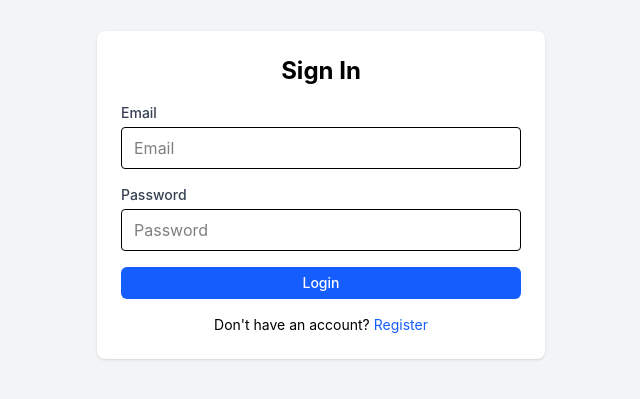
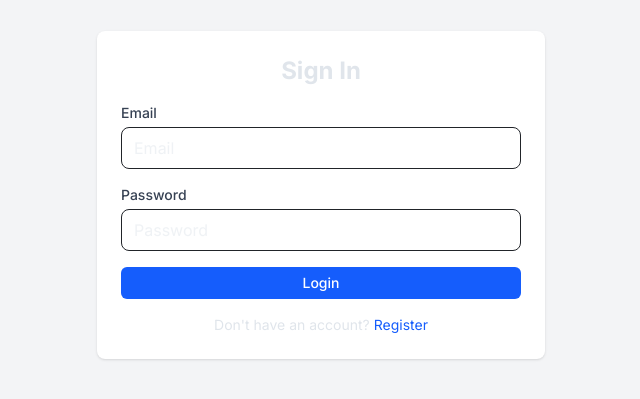
Before and after one commit to katorcesukli/DeskNova, a React (Vite) app in the folder client/: page /login in a window 1280 px wide. Shown: the part 205-604 px from the top of the page, without its empty margins (319-959 px from the left). Built offline with nearby package versions, Linux system fonts and the light colour scheme.

Commit message:
frontend: added github inspired color scheme

```diff
--- a/client/src/index.css
+++ b/client/src/index.css
@@ -1,27 +1,38 @@
-/* Tailwind base imports */
-@tailwind base;
-@tailwind components;
+@import url('https://fonts.googleapis.com/css2?family=Inter:wght@400;500;600;700&display=swap');
+
 @tailwind utilities;
+@import 'tailwindcss';
 
-@import "tailwindcss";
-
-/* minimal global reset; use Tailwind utilities for layout and colors */
-
-/* inline link styles should also be handled by Tailwind, remove global */
-
-body {
-  margin: 0;
-  /* do not force flex centering globally, let components control layout */
-  min-width: 320px;
-  min-height: 100vh;
-  /* background handled via Tailwind classes on root container */
+@theme inline {
+  --font-sans: 'Inter', ui-sans-serif, system-ui, sans-serif;
+  --color-background: oklch(0.14 0.01 255);
+  --color-foreground: oklch(0.92 0.01 255);
+  --color-card: oklch(0.18 0.01 255);
+  --color-card-foreground: oklch(0.92 0.01 255);
+  --color-popover: oklch(0.20 0.01 255);
+  --color-popover-foreground: oklch(0.92 0.01 255);
+  --color-primary: oklch(0.60 0.18 250);
+  --color-primary-foreground: oklch(0.98 0.01 250);
+  --color-secondary: oklch(0.22 0.01 255);
+  --color-secondary-foreground: oklch(0.85 0.01 255);
+  --color-muted: oklch(0.22 0.01 255);
+  --color-muted-foreground: oklch(0.65 0.01 255);
+  --color-accent: oklch(0.28 0.02 250);
+  --color-accent-foreground: oklch(0.95 0.01 250);
+  --color-destructive: oklch(0.62 0.23 25);
+  --color-destructive-foreground: oklch(0.98 0.01 25);
+  --color-border: oklch(0.26 0.01 255);
+  --color-input: oklch(0.22 0.01 255);
+  --color-ring: oklch(0.62 0.18 250);
+  --radius: 0.5rem;
 }
 
-/* make all interactive elements show pointer */
-button,
-a {
-  @apply cursor-pointer;
+@layer base {
+  body {
+    @apply bg-background text-foreground font-sans antialiased;
+  }
+
+  * {
+    @apply border-border;
+  }
 }
-button:disabled {
-  @apply cursor-not-allowed;
-}
```
